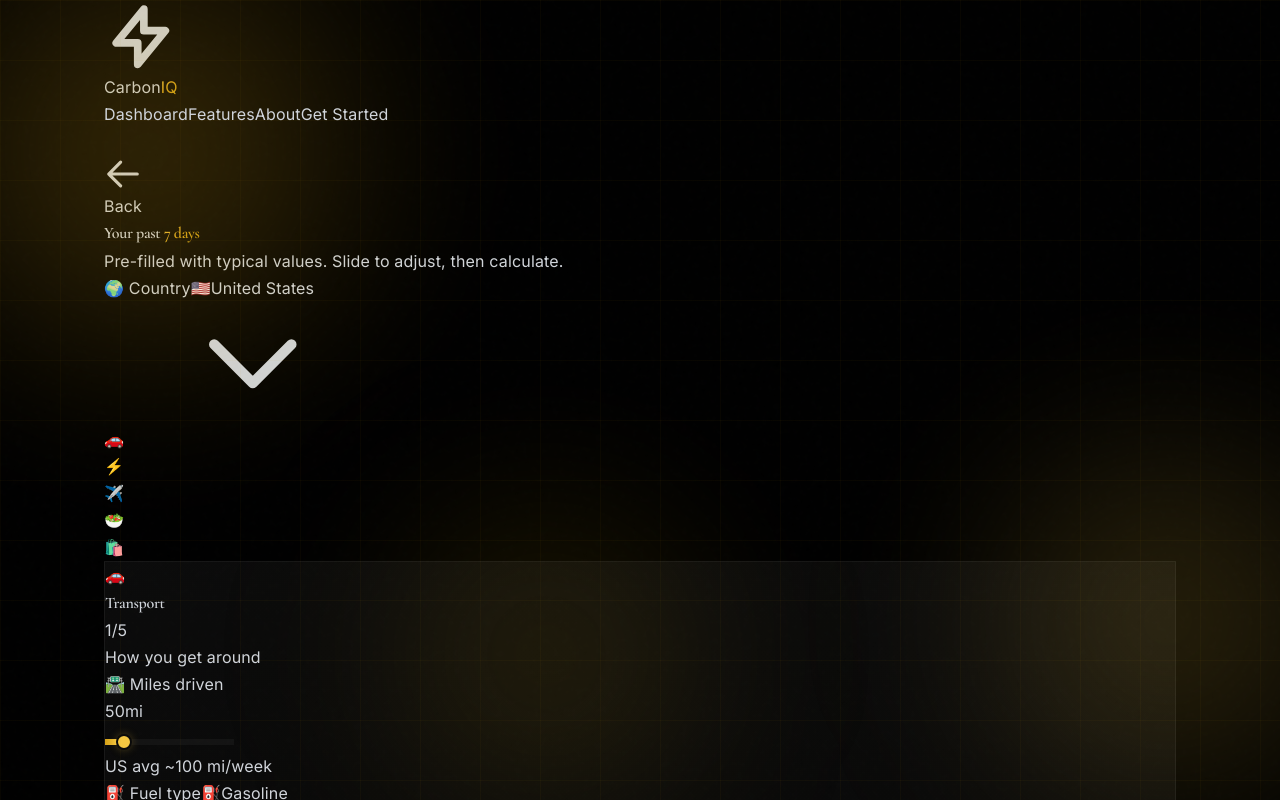
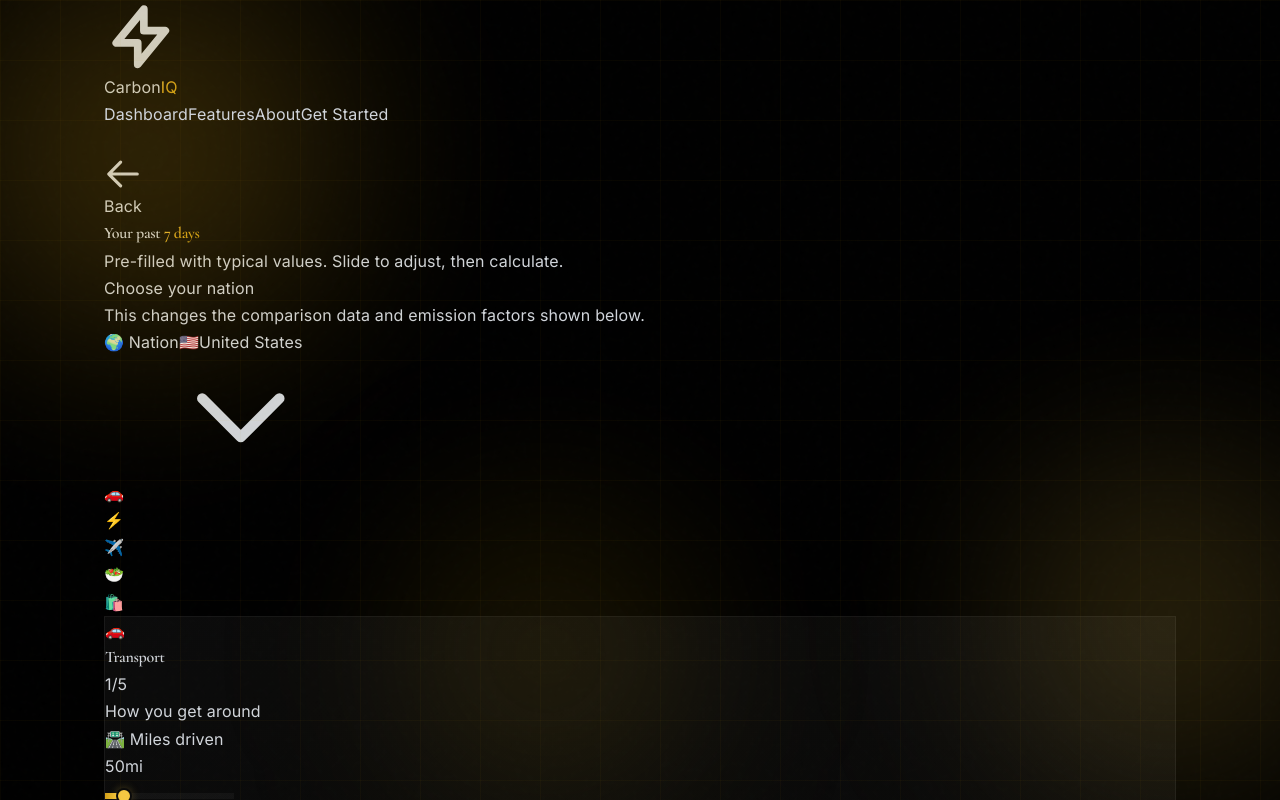
Before and after one commit to thehans-mwe/CarbonIQ, a React (Vite) app: page / in a window 1280 px wide. Both pictures are taken after a click on the button "Dashboard". Shown: the top 800 px of the page. Built offline with nearby package versions, Linux system fonts and the light colour scheme.

Commit message:
smth newww :D

```diff
--- a/src/components/Calculator.jsx
+++ b/src/components/Calculator.jsx
@@ -243,8 +243,12 @@ export default function Calculator({ onCalculate = async () => {}, onBack = () =
             <p className="text-sm text-gray-500">Pre-filled with typical values. Slide to adjust, then calculate.</p>
           </motion.div>
 
-          <div className="max-w-xl mx-auto mb-4">
-            <CleanSelect label="Country" icon="🌍" options={countryOptions} value={form.country} onChange={set('country')} />
+          <div className="max-w-xl mx-auto mb-5 rounded-2xl border border-white/[0.06] bg-white/[0.025] p-4">
+            <div className="mb-2">
+              <p className="text-[10px] uppercase tracking-[0.28em] text-[#f5c842]">Choose your nation</p>
+              <p className="text-xs text-gray-500 mt-1">This changes the comparison data and emission factors shown below.</p>
+            </div>
+            <CleanSelect label="Nation" icon="🌍" options={countryOptions} value={form.country} onChange={set('country')} />
           </div>
 
           <StepIndicators currentStep={step} onGoToStep={goToStep} />
```
